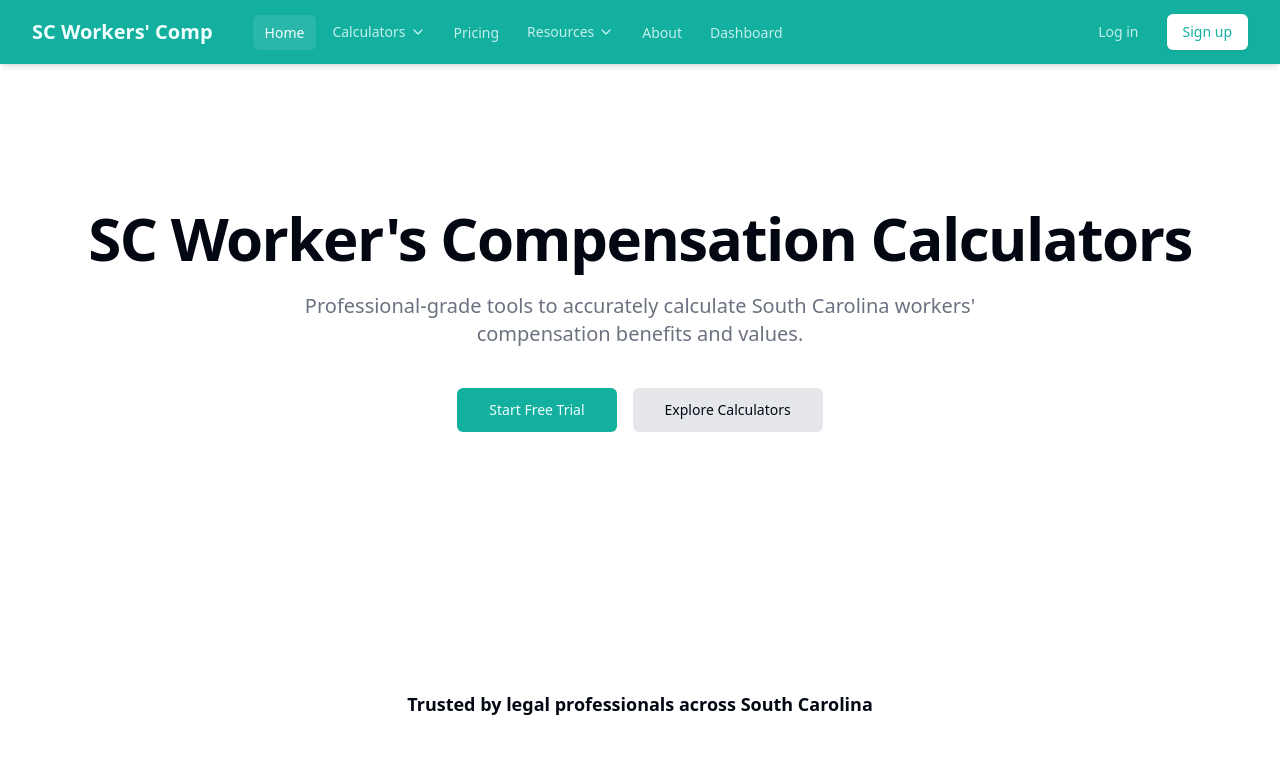
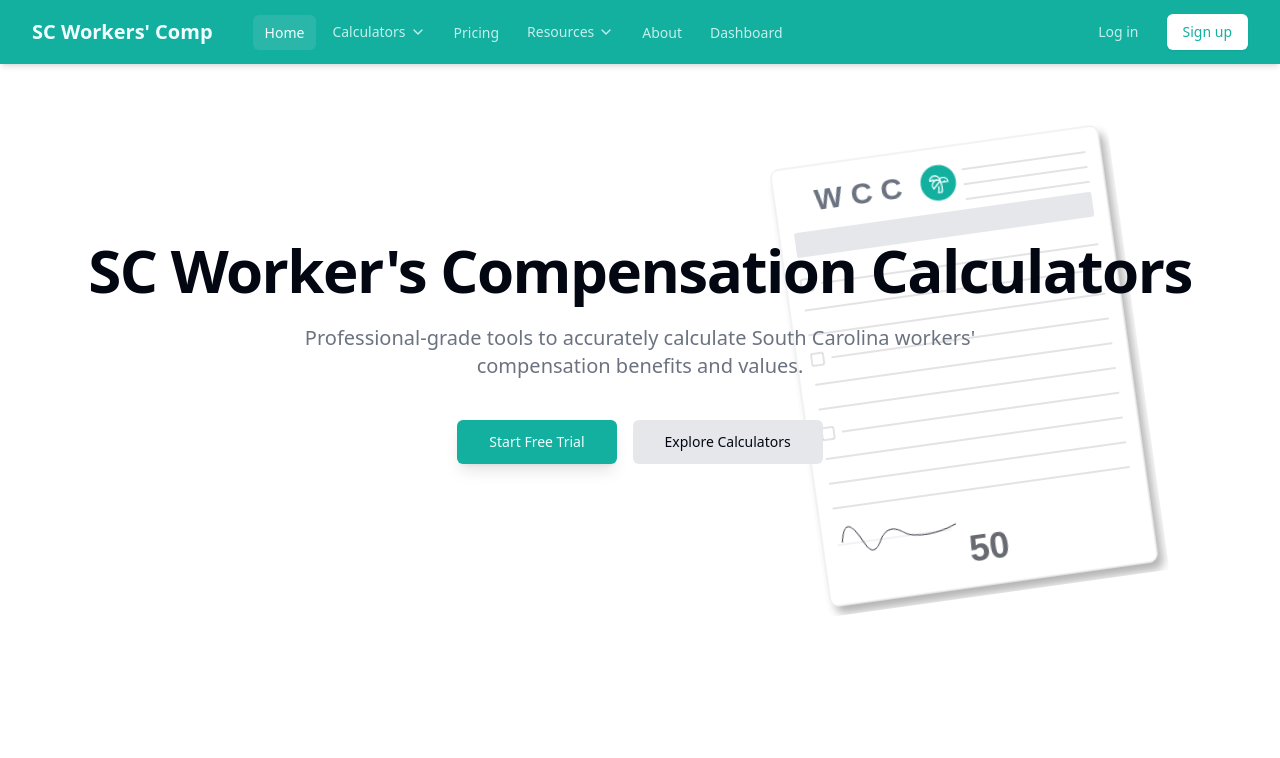
Before and after one commit to scottspivey/nextCompApp, a Next.js app in the folder next-comp-app/: page / in a window 1280 px wide. Shown: the top 758 px of the page. Built offline with nearby package versions, Linux system fonts and the light colour scheme.

Commit message:
modified:   next-comp-app/app/Components/HomePage/HeroSection.tsx

```diff
--- a/next-comp-app/app/Components/HomePage/HeroSection.tsx
+++ b/next-comp-app/app/Components/HomePage/HeroSection.tsx
@@ -1,47 +1,220 @@
 // app/Components/HomePage/HeroSection.tsx
-
-// Ensure 'use client' is present as we are using hooks (useRouter)
 "use client";
 
-// Import useRouter for navigation
 import { useRouter } from 'next/navigation';
-import { Button } from "@/app/Components/ui/button"; // Import the themed Button component
+import { Button } from "@/app/Components/ui/button"; // Adjust path if needed
 
 export default function HeroSection() {
-  // Initialize the router
   const router = useRouter();
 
   return (
-    // Add some vertical padding to the section
-    <section className="text-center px-4 md:px-6 lg:px-8 py-16 md:py-20 lg:py-24">
-      {/* Heading using theme foreground color */}
-      <h1 className="text-4xl md:text-5xl lg:text-6xl font-bold tracking-tight mb-6 text-foreground">
+    // Keep relative
+    <section className="relative text-center px-4 md:px-6 lg:px-8 py-20 md:py-28 lg:py-32">
+
+      {/* Animated Form SVG - Positioned absolutely */}
+      {/* No responsive hiding for debugging */}
+      <div aria-hidden="true" className="absolute top-0 right-0 overflow-visible form-animation opacity-0 scale-75 rotate-[25deg]">
+        {/* Simplified SVG representing a form - Size 350x460 */}
+        <svg
+          width="350"
+          height="460"
+          viewBox="0 0 350 460"
+          fill="none"
+          xmlns="http://www.w3.org/2000/svg"
+        >
+          {/* Define drop shadow filter - Increased offset and blur */}
+          <defs>
+            <filter id="dropshadow" x="-20%" y="-10%" width="140%" height="140%"> {/* Increased height slightly */}
+              <feGaussianBlur in="SourceAlpha" stdDeviation="5"/> {/* Increased blur */}
+              <feOffset dx="5" dy="8" result="offsetblur"/> {/* Increased offset */}
+              <feComponentTransfer>
+                <feFuncA type="linear" slope="0.3"/> {/* Kept opacity */}
+              </feComponentTransfer>
+              <feMerge>
+                <feMergeNode/>
+                <feMergeNode in="SourceGraphic"/>
+              </feMerge>
+            </filter>
+          </defs>
+
+          {/* Paper outline */}
+          <rect
+             x="10"
+             y="10"
+             width="330"
+             height="440"
+             rx="8"
+             stroke="hsl(var(--border))"
+             strokeWidth="1"
+             fill="hsl(var(--card))"
+             filter="url(#dropshadow)"
+          />
+
+            {/* NEW: "WCC" Text in top-left */}
+            <text
+            x="50" // Align with checkboxes/lines
+            y="55" // Position in top margin area
+            fontFamily="Arial, sans-serif"
+            fontSize="30" //
+            fontWeight="bold"
+            fill="hsl(var(--muted-foreground))" // Use muted foreground color
+            textAnchor="start" // Align text start to x coordinate
+          >
+            W C C
+          </text>
+
+          {/* State Seal Placeholder - Solid primary circle */}
+          <circle cx="175" cy="45" r="18" fill="hsl(var(--primary))" stroke="hsl(var(--primary-foreground)/0.5)" strokeWidth="1"/>
+
+          {/* Palm Tree Icon Paths (Detailed) - Scaled and positioned inside the circle */}
+          <g transform="translate(165, 35) scale(0.9)"> {/* Translate to center (175,45) - half of scaled size (24*0.83/2=10), then scale */}
+             {/* Replaced simplified path with the 4 paths provided by user */}
+             <path
+                d="M13 8c0-2.76-2.46-5-5.5-5S2 5.24 2 8h2l1-1 1 1h4"
+                stroke="hsl(var(--primary-foreground))" // Use contrast color
+                strokeWidth="1.5" // Adjust stroke width as needed
+                strokeLinecap="round"
+                strokeLinejoin="round"
+                fill="none"
+             />
+             <path
+                 d="M13 7.14A5.82 5.82 0 0 1 16.5 6c3.04 0 5.5 2.24 5.5 5h-3l-1-1-1 1h-3"
+                 stroke="hsl(var(--primary-foreground))"
+                 strokeWidth="1.5"
+                 strokeLinecap="round"
+                 strokeLinejoin="round"
+                 fill="none"
+             />
+             <path
+                 d="M5.89 9.71c-2.15 2.15-2.3 5.47-.35 7.43l4.24-4.25.7-.7.71-.71 2.12-2.12c-1.95-1.96-5.27-1.8-7.42.35"
+                 stroke="hsl(var(--primary-foreground))"
+                 strokeWidth="1.5"
+                 strokeLinecap="round"
+                 strokeLinejoin="round"
+                 fill="none"
+             />
+             <path
+                 d="M11 15.5c.5 2.5-.17 4.5-1 6.5h4c2-5.5-.5-12-1-14"
+                 stroke="hsl(var(--primary-foreground))"
+                 strokeWidth="1.5"
+                 strokeLinecap="round"
+                 strokeLinejoin="round"
+                 fill="none"
+             />
+          </g>
+
+          {/* Lines to the right of the seal */}
+          <line x1="200" y1="35" x2="325" y2="35" stroke="hsl(var(--foreground) / 0.3)" strokeWidth="0.75" />
+          <line x1="200" y1="50" x2="325" y2="50" stroke="hsl(var(--foreground) / 0.3)" strokeWidth="0.75" />
+          <line x1="200" y1="65" x2="325" y2="65" stroke="hsl(var(--foreground) / 0.3)" strokeWidth="0.75" />
+
+
+          {/* Header Box simulation */}
+          <rect x="25" y="75" width="300" height="25" fill="hsl(var(--muted))" rx="2" />
+
+          {/* Checkboxes and Lines */}
+          {/* Row 1 */}
+          <rect x="25" y="122" width="12" height="12" stroke="hsl(var(--foreground) / 0.3)" strokeWidth=".75" fill="none" rx="1"/>
+          <line x1="45" y1="128" x2="325" y2="128" stroke="hsl(var(--foreground) / 0.3)" strokeWidth="0.75" />
+          {/* Row 2 */}
+          <line x1="25" y1="153" x2="325" y2="153" stroke="hsl(var(--foreground) / 0.3)" strokeWidth="0.75" />
+          {/* Row 3 */}
+          <line x1="25" y1="178" x2="325" y2="178" stroke="hsl(var(--foreground) / 0.3)" strokeWidth="0.75" />
+          {/* Row 4 */}
+          <rect x="25" y="197" width="12" height="12" stroke="hsl(var(--foreground) / 0.3)" strokeWidth=".75" fill="none" rx="1"/>
+          <line x1="45" y1="203" x2="325" y2="203" stroke="hsl(var(--foreground) / 0.3)" strokeWidth="0.75" />
+          {/* Row 5 */}
+          <line x1="25" y1="228" x2="325" y2="228" stroke="hsl(var(--foreground) / 0.3)" strokeWidth="0.75" />
+          {/* Row 6 */}
+          <line x1="25" y1="253" x2="325" y2="253" stroke="hsl(var(--foreground) / 0.3)" strokeWidth="0.75" />
+          {/* Row 7 */}
+          <rect x="25" y="272" width="12" height="12" stroke="hsl(var(--foreground) / 0.3)" strokeWidth=".75" fill="none" rx="1"/>
+          <line x1="45" y1="278" x2="325" y2="278" stroke="hsl(var(--foreground) / 0.3)" strokeWidth="0.75" />
+          {/* Row 8 */}
+          <line x1="25" y1="303" x2="325" y2="303" stroke="hsl(var(--foreground) / 0.3)" strokeWidth="0.75" />
+          {/* Row 9 */}
+          <line x1="25" y1="328" x2="325" y2="328" stroke="hsl(var(--foreground) / 0.3)" strokeWidth="0.75" />
+          {/* Row 10 */}
+          <line x1="25" y1="353" x2="325" y2="353" stroke="hsl(var(--foreground) / 0.3)" strokeWidth="0.75" />
+
+
+          {/* Signature Line */}
+          <line x1="25" y1="390" x2="140" y2="390" stroke="hsl(var(--border))" strokeWidth="1" />
+          {/* Fake Signature Squiggle - Extended path */}
+          <path
+             d="M 30 388 C 35 360, 45 378, 50 388 S 60 408, 70 388 C 80 375, 90 385, 95 388 S 120 395, 145 385" /* Extended path */
+             stroke="hsl(var(--foreground) / 0.8)"
+             strokeWidth="1"
+             fill="none"
+          />
+
+
+          {/* "50" at the bottom center */}
+          <text
+            x="175"
+            y="425"
+            fontFamily="Arial, sans-serif"
+            fontSize="36"
+            fontWeight="bold"
+            textAnchor="middle"
+            fill="hsl(var(--foreground) / 0.6)"
+          >
+            50
+          </text>
+        </svg>
+      </div>
+
+      {/* Main Content */}
+      <div className="relative z-10">
+          <h1 className="text-4xl md:text-5xl lg:text-6xl font-bold tracking-tight mb-6 text-foreground animate-in fade-in slide-in-from-top-10 duration-700">
             SC Worker&apos;s Compensation Calculators
           </h1>
-      {/* Subheading using theme muted foreground color */}
-      <p className="text-lg md:text-xl mb-8 md:mb-10 max-w-3xl mx-auto text-muted-foreground">
+          <p className="text-lg md:text-xl mb-8 md:mb-10 max-w-3xl mx-auto text-muted-foreground animate-in fade-in slide-in-from-top-10 duration-700 delay-200">
             Professional-grade tools to accurately calculate South Carolina workers&apos; compensation benefits and values.
           </p>
-      {/* Button group */}
-      <div className="flex flex-col sm:flex-row gap-4 justify-center">
-        {/* Primary CTA Button - Uses onClick for navigation */}
+          <div className="flex flex-col sm:flex-row gap-4 justify-center animate-in fade-in zoom-in-95 duration-700 delay-400">
             <Button
               size="lg"
-          onClick={() => router.push('/signup')} // Navigate on click
-          // No asChild prop
+              onClick={() => router.push('/signup')}
+              className="shadow-lg hover:shadow-xl transition-shadow"
             >
               Start Free Trial
             </Button>
-        {/* Secondary CTA Button - Uses onClick for navigation */}
             <Button
               variant="secondary"
               size="lg"
-          onClick={() => router.push('/Calculators')} // Navigate on click
-          // No asChild prop
+              onClick={() => router.push('/Calculators')}
             >
               Explore Calculators
             </Button>
           </div>
+      </div>
+
+      {/* Scoped CSS for the animation */}
+      <style jsx>{`
+        @keyframes floatIn {
+          0% {
+            /* Start off-screen top-right, rotated, scaled, transparent */
+            /* Transform and opacity are now primarily handled by initial utility classes */
+             top: -50%;
+             right: -40%;
+             /* Keep opacity: 0 here to ensure it overrides utility class if needed during animation */
+             opacity: 0;
+          }
+          100% {
+            /* End position on-screen, rotated, scaled, opaque */
+            top: 5%;
+            right: 10%;
+            transform: rotate(-8deg) scale(1); /* Final transform state */
+            opacity: 1;
+          }
+        }
+
+        .form-animation {
+           /* Apply animation */
+          animation: floatIn 1.8s ease-out 0.5s forwards;
+        }
+      `}</style>
     </section>
   );
 }
```
Lines whose indentation alone changed are shown as unchanged.
